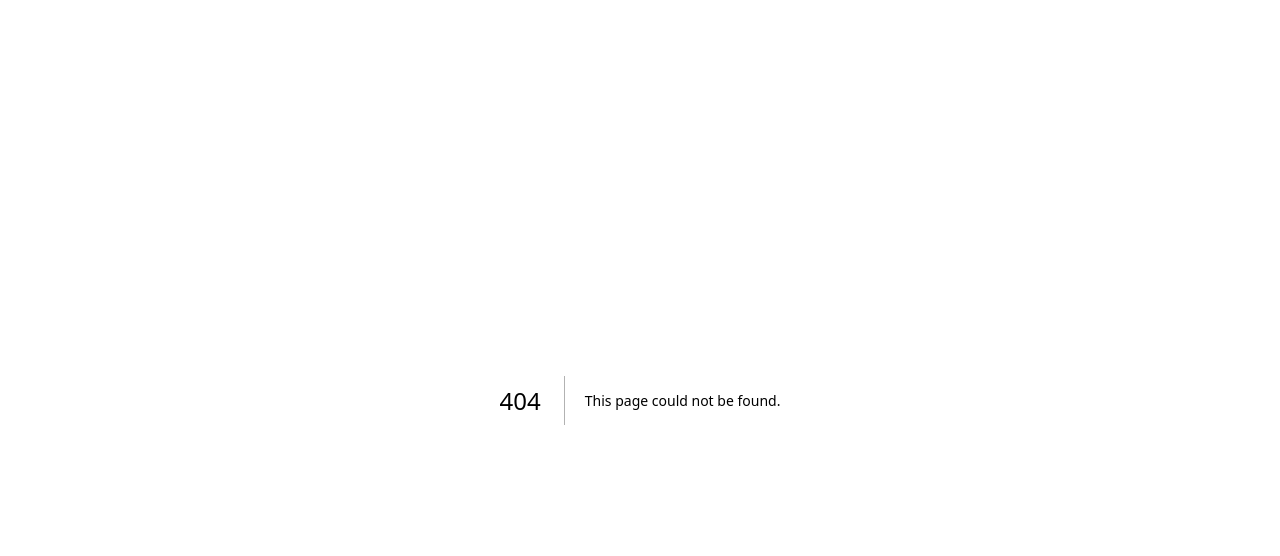
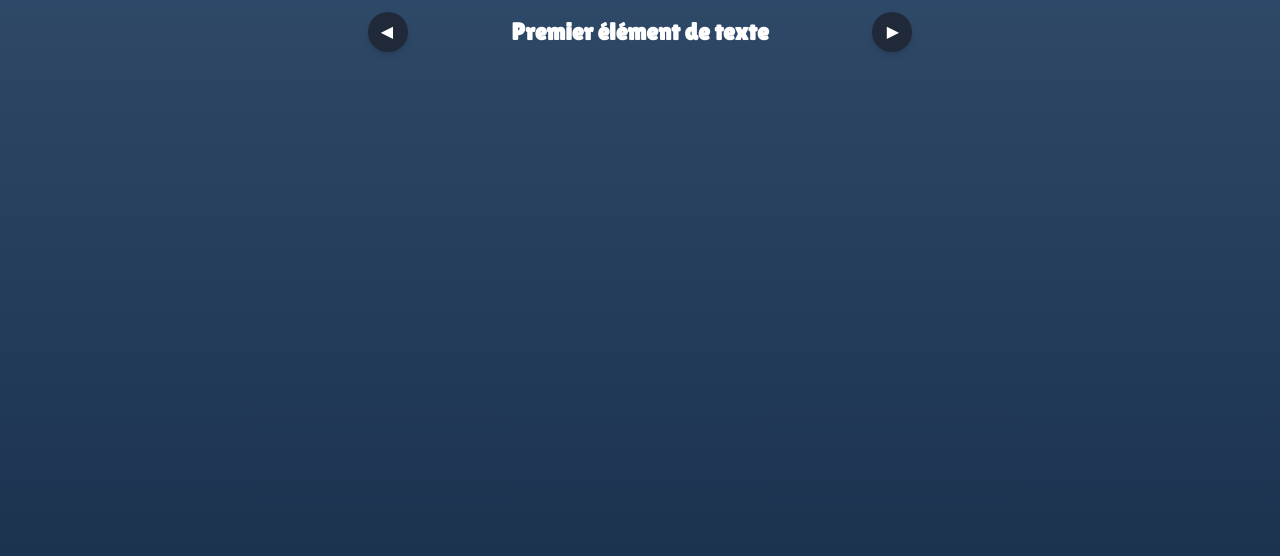
Before and after one commit to AVNOV/m2_CFB_Frontend, a Next.js app: page /theme-choice in a window 1280 px wide. Before the commit this address had no page. Shown: the top 556 px of the page. Built offline with nearby package versions, Linux system fonts and the light colour scheme.

Commit message:
feat - make carousel for theme choice

```diff
--- /dev/null
+++ b/src/app/theme-choice/page.tsx
@@ -0,0 +1,46 @@
+'use client';
+import React, { useState } from 'react';
+
+const items = [
+  { id: 1, text: 'Premier élément de texte' },
+  { id: 2, text: 'Deuxième élément de texte' },
+  { id: 3, text: 'Troisième élément de texte' },
+];
+
+const Carousel: React.FC = () => {
+  const [currentIndex, setCurrentIndex] = useState(0);
+
+  const nextItem = () => {
+    setCurrentIndex((currentIndex + 1) % items.length);
+  };
+
+  const prevItem = () => {
+    setCurrentIndex((currentIndex - 1 + items.length) % items.length);
+  };
+
+  return (
+    <div className="relative w-full max-w-xl mx-auto">
+      <div className="relative overflow-hidden">
+        <div className="w-full h-auto">
+          <p className="text-2xl font-bold p-4 text-center">
+            {items[currentIndex].text}
+          </p>
+        </div>
+      </div>
+      <button
+        className="absolute w-10 h-10 top-1/2 transform -translate-y-1/2 left-4 bg-gray-800 text-white p-2 rounded-full shadow-md hover:bg-gray-700"
+        onClick={prevItem}
+      >
+        <div className="mr-0.5">&#9664;</div>
+      </button>
+      <button
+        className="absolute w-10 h-10 top-1/2 transform -translate-y-1/2 right-4 bg-gray-800 text-white p-2 rounded-full shadow-md hover:bg-gray-700"
+        onClick={nextItem}
+      >
+        <div className="ml-0.5">&#9654;</div>
+      </button>
+    </div>
+  );
+};
+
+export default Carousel;
```
